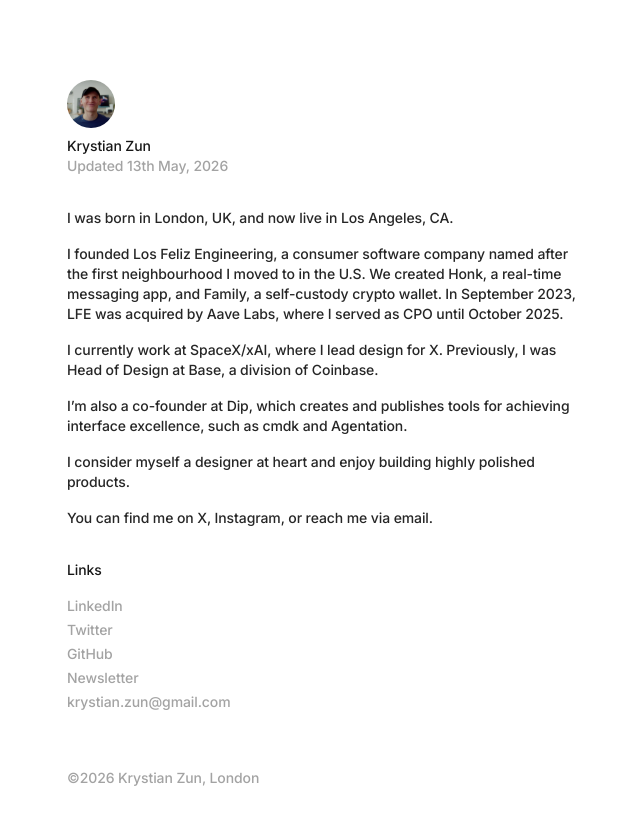
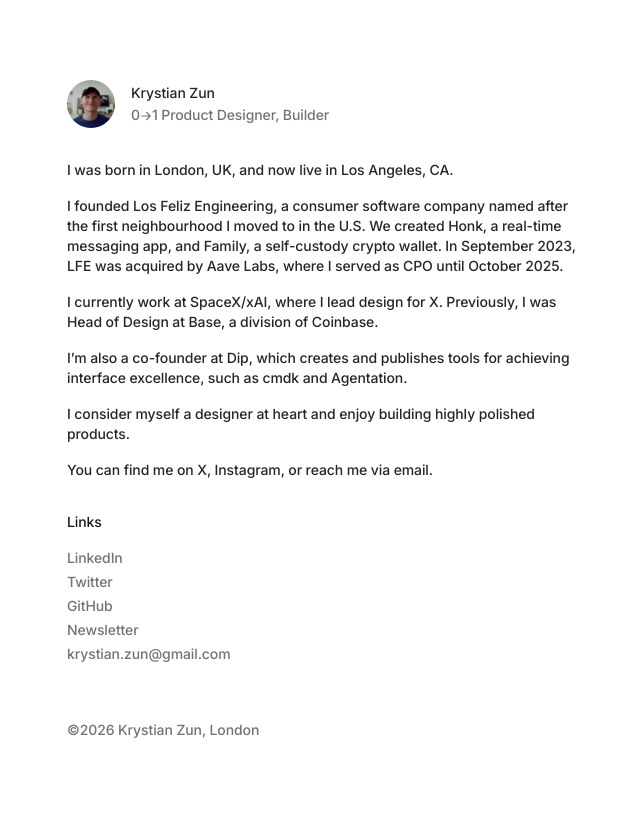
Before and after one commit to krystianzun/krystianzun-com, a Next.js app: page / in a window 1280 px wide. Shown: the top 824 px of the page, without its empty margins (317-957 px from the left). Built offline with nearby package versions, Linux system fonts and the light colour scheme.

Commit message:
update layout

```diff
--- a/app/page.tsx
+++ b/app/page.tsx
@@ -6,16 +6,32 @@
   return (
     <main className="pt-20 pb-20 mx-auto max-w-lg">
       <article className="mb-8">
-        <header className="pb-8">
+        <header className="pb-8 flex flex-row items-center gap-4">
           <Image
             src="/images/kz-profile.jpeg"
             alt="Krystian Zun"
             width={48}
             height={48}
-            className="rounded-full mb-2"
+            className="rounded-full"
           />
-          <h1 className="text-heading">Krystian Zun</h1>
-          <time className="text-muted">Updated 13th May, 2026</time>
+          <div className="grid gap-0.5">
+            <h1 className="text-primary">Krystian Zun</h1>
+            <div className="text-muted">
+              0
+              <svg
+                className="inline w-3 h-3"
+                fill="currentColor"
+                viewBox="0 0 20 20"
+              >
+                <path
+                  fillRule="evenodd"
+                  d="M10.293 3.293a1 1 0 011.414 0l6 6a1 1 0 010 1.414l-6 6a1 1 0 01-1.414-1.414L14.586 11H3a1 1 0 110-2h11.586l-4.293-4.293a1 1 0 010-1.414z"
+                  clipRule="evenodd"
+                />
+              </svg>
+              1 Product Designer, Builder
+            </div>
+          </div>
         </header>
         <div className="gap-4 text-primary grid">
           <p>I was born in London, UK, and now live in Los Angeles, CA.</p>
--- a/globals.css
+++ b/globals.css
@@ -33,7 +33,8 @@
     --color-surface: var(--white);
     --color-heading: var(--gray-900);
     --color-primary: var(--gray-800);
-    --color-muted: var(--gray-400);
+    --color-secondary: var(--gray-600);
+    --color-muted: var(--gray-500);
     --color-subtle: var(--gray-400);
     --color-border: var(--gray-200);
   }
--- a/tailwind.config.ts
+++ b/tailwind.config.ts
@@ -15,6 +15,7 @@
       colors: {
         heading: "var(--color-heading)",
         primary: "var(--color-primary)",
+        secondary: "var(--color-secondary)",
         muted: "var(--color-muted)",
         subtle: "var(--color-subtle)",
         border: "var(--color-border)",
```
